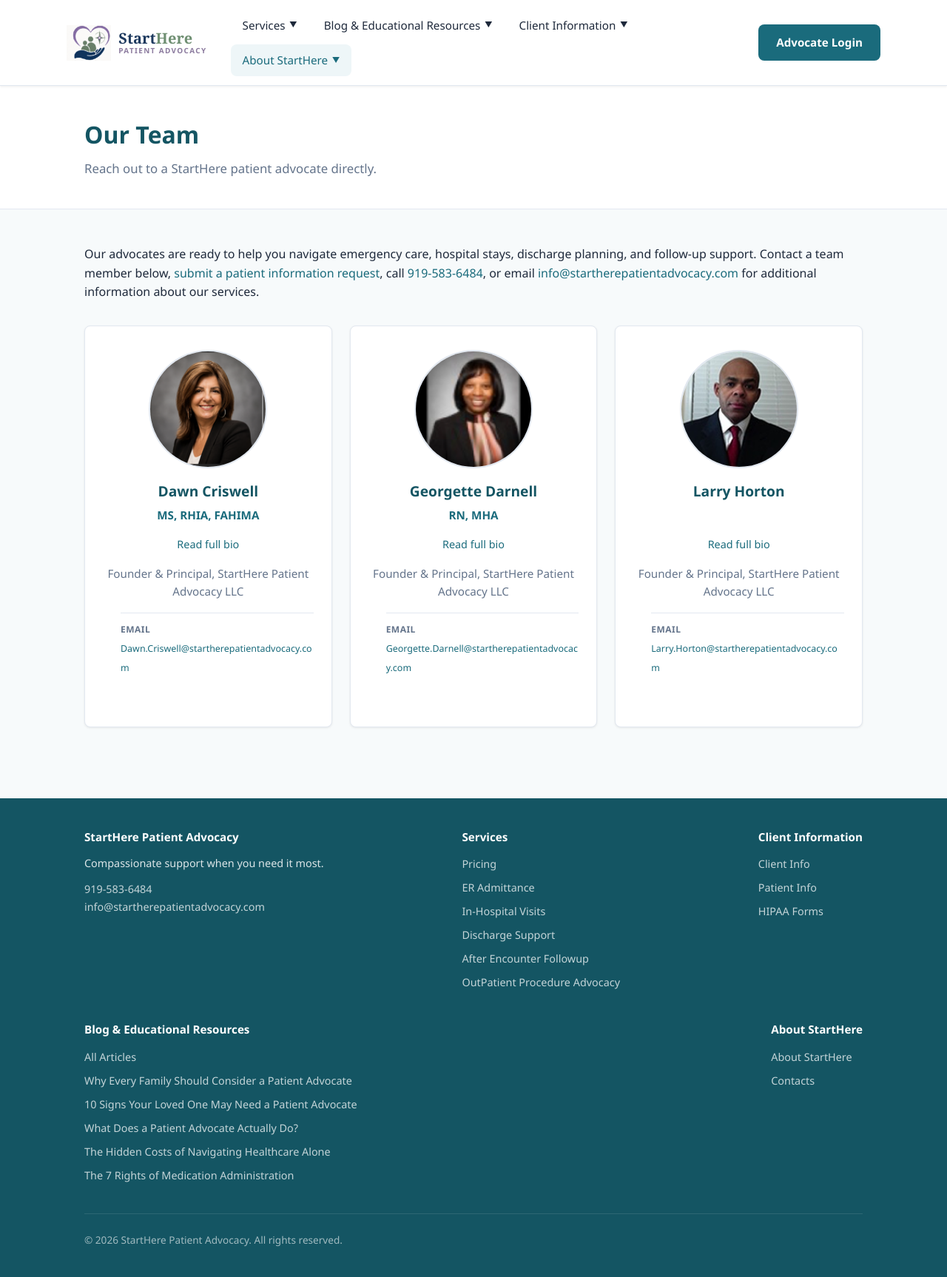
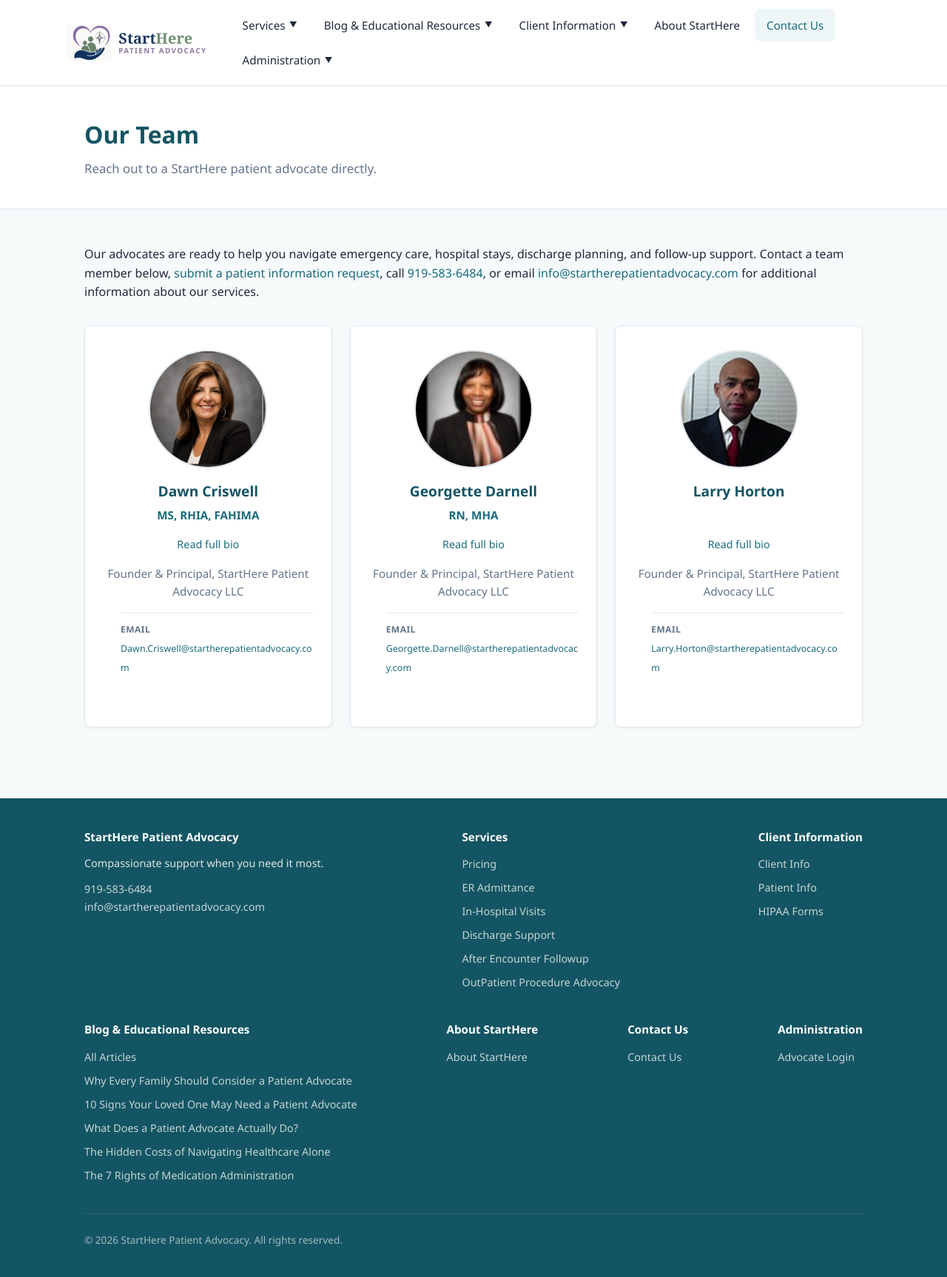
Before and after one commit to lhorton1208/starthere-patient-advocacy, a Flask app: page /contacts in a window 1280 px wide. Shown: the whole page at 74% size. Run offline with Flask 3, Linux system fonts and the light colour scheme; parts of the project's set-up code (start-up, migrations or seed data) failed here and were passed over.

Commit message:
Reorganize navigation with Contact Us and Administration menu sections.
Co-authored-by: Cursor <cursoragent@cursor.com>

```diff
--- a/static/css/style.css
+++ b/static/css/style.css
@@ -230,6 +230,16 @@ a:hover {
 .dropdown a:hover {
   background: #eef6f8;
   color: var(--color-primary);
+}
+
+.dropdown-heading {
+  display: block;
+  padding: 0.5rem 1rem 0.25rem;
+  font-size: 0.8rem;
+  font-weight: 700;
+  letter-spacing: 0.04em;
+  text-transform: uppercase;
+  color: var(--color-text-muted);
 }
 
 /* Hero */
--- a/templates/base.html
+++ b/templates/base.html
@@ -90,24 +90,9 @@
             <a href="{{ url_for('entities.list_advocates') }}">Advocates</a>
             <a href="{{ url_for('entities.list_home_care') }}">Home Care Facilities</a>
             <a href="{{ url_for('entities.list_relationships') }}">Relationships to Patient</a>
-            {% if current_advocate.is_admin %}
-            <a href="{{ url_for('auth.manage_logins') }}">Manage Advocate Logins</a>
-            {% endif %}
-          </div>
-        </div>
-        {% endif %}
-
-        <div class="nav-item">
-          <a href="#" class="nav-link {% if request.path in ['/about', '/contacts'] %}active{% endif %}">
-            About StartHere <span class="chevron">&#9660;</span>
-          </a>
-          <div class="dropdown">
-            <a href="{{ url_for('about') }}">About StartHere</a>
-            <a href="{{ url_for('contacts') }}">Contacts</a>
           </div>
         </div>
 
-        {% if current_advocate %}
         <div class="nav-item">
           <a href="#" class="nav-link {% if request.path.startswith('/encounters') %}active{% endif %}">
             Visits <span class="chevron">&#9660;</span>
@@ -130,17 +115,37 @@
           </div>
         </div>
         {% endif %}
+
+        <div class="nav-item">
+          <a href="{{ url_for('about') }}" class="nav-link {% if request.path == '/about' %}active{% endif %}">
+            About StartHere
+          </a>
+        </div>
+
+        <div class="nav-item">
+          <a href="{{ url_for('contacts') }}" class="nav-link {% if request.path == '/contacts' %}active{% endif %}">
+            Contact Us
+          </a>
+        </div>
+
+        <div class="nav-item">
+          <a href="#" class="nav-link {% if request.path.startswith('/login') or request.path.startswith('/account') or request.path.startswith('/staff/logins') %}active{% endif %}">
+            Administration <span class="chevron">&#9660;</span>
+          </a>
+          <div class="dropdown">
+            {% if current_advocate %}
+            <span class="dropdown-heading">{{ current_advocate.name }}</span>
+            <a href="{{ url_for('auth.change_password') }}">Change Password</a>
+            {% if current_advocate.is_admin %}
+            <a href="{{ url_for('auth.manage_logins') }}">Manage Advocate Logins</a>
+            {% endif %}
+            <a href="{{ url_for('auth.logout') }}">Logout</a>
+            {% else %}
+            <a href="{{ url_for('auth.login') }}">Advocate Login</a>
+            {% endif %}
+          </div>
+        </div>
       </nav>
-
-      <div class="header-auth">
-        {% if current_advocate %}
-        <span class="header-auth-name">{{ current_advocate.name }}</span>
-        <a href="{{ url_for('auth.change_password') }}">Password</a>
-        <a href="{{ url_for('auth.logout') }}">Logout</a>
-        {% else %}
-        <a href="{{ url_for('auth.login') }}" class="btn btn-solid btn-sm">Advocate Login</a>
-        {% endif %}
-      </div>
     </div>
   </header>
 
@@ -191,7 +196,26 @@
           <h4>About StartHere</h4>
           <ul>
             <li><a href="{{ url_for('about') }}">About StartHere</a></li>
-            <li><a href="{{ url_for('contacts') }}">Contacts</a></li>
+          </ul>
+        </div>
+        <div>
+          <h4>Contact Us</h4>
+          <ul>
+            <li><a href="{{ url_for('contacts') }}">Contact Us</a></li>
+          </ul>
+        </div>
+        <div>
+          <h4>Administration</h4>
+          <ul>
+            {% if current_advocate %}
+            <li><a href="{{ url_for('auth.change_password') }}">Change Password</a></li>
+            {% if current_advocate.is_admin %}
+            <li><a href="{{ url_for('auth.manage_logins') }}">Manage Advocate Logins</a></li>
+            {% endif %}
+            <li><a href="{{ url_for('auth.logout') }}">Logout</a></li>
+            {% else %}
+            <li><a href="{{ url_for('auth.login') }}">Advocate Login</a></li>
+            {% endif %}
           </ul>
         </div>
         {% if current_advocate %}
@@ -202,9 +226,6 @@
             <li><a href="{{ url_for('billing.list_accounts') }}">Accounts &amp; Billing</a></li>
             <li><a href="{{ url_for('reports.report_encounters') }}">Reports</a></li>
             <li><a href="{{ url_for('entities.list_hospitals') }}">Add/Edit Entities</a></li>
-            {% if current_advocate.is_admin %}
-            <li><a href="{{ url_for('auth.manage_logins') }}">Manage Advocate Logins</a></li>
-            {% endif %}
           </ul>
         </div>
         {% endif %}
--- a/templates/contacts.html
+++ b/templates/contacts.html
@@ -1,6 +1,6 @@
 {% extends "base.html" %}
 
-{% block title %}Contacts | StartHere Patient Advocacy{% endblock %}
+{% block title %}Contact Us | StartHere Patient Advocacy{% endblock %}
 
 {% block content %}
 <section class="page-header">
```
